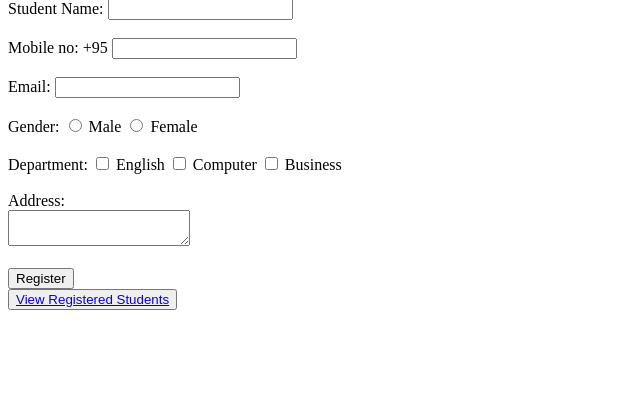
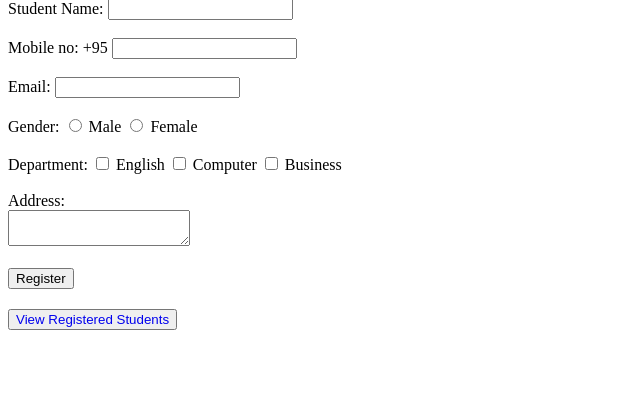
Before and after one commit to sanmin786/LAP3_Web_Assignment2, a PHP site: page / in a window 1280 px wide. Shown: the part 68-470 px from the top of the page, without its empty margins (0-640 px from the left). Run offline with PHP 8.4, Linux system fonts and the light colour scheme.

Commit message:
Update index.php

```diff
--- a/index.php
+++ b/index.php
@@ -3,6 +3,15 @@
 <html>
 <head>
     <title>Student Registration Form</title>
+    <style>
+        button{
+            margin-top:20px;
+        }
+        .view{
+
+            text-decoration: none;
+        }
+    </style>
 
 </head>
 <bod>
```
